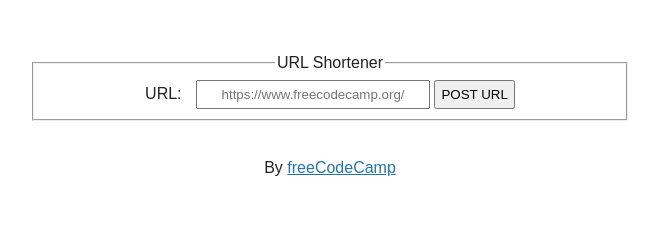
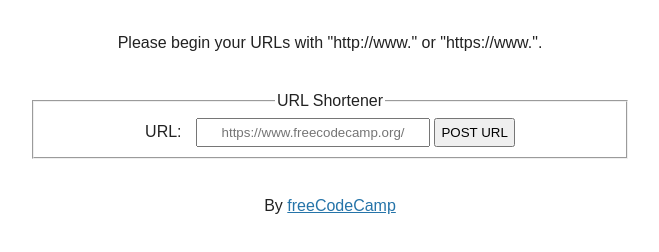
Before and after one commit to macgirl212/fcc-boilerplate-project-urlshortener, a website: page views/index.html in a window 1280 px wide. Shown: the part 52-304 px from the top of the page, without its empty margins (310-969 px from the left). Drawn offline with Linux system fonts and the light colour scheme.

Commit message:
added clearer instructions

```diff
--- a/views/index.html
+++ b/views/index.html
@@ -14,6 +14,7 @@
   <body>
     <h1>URL Shortener Microservice</h1>
     <main>
+      <p>Please begin your URLs with "http://www." or "https://www.".</p>
       <section>
         <form action="api/shorturl" method="POST">
           <fieldset>
```
